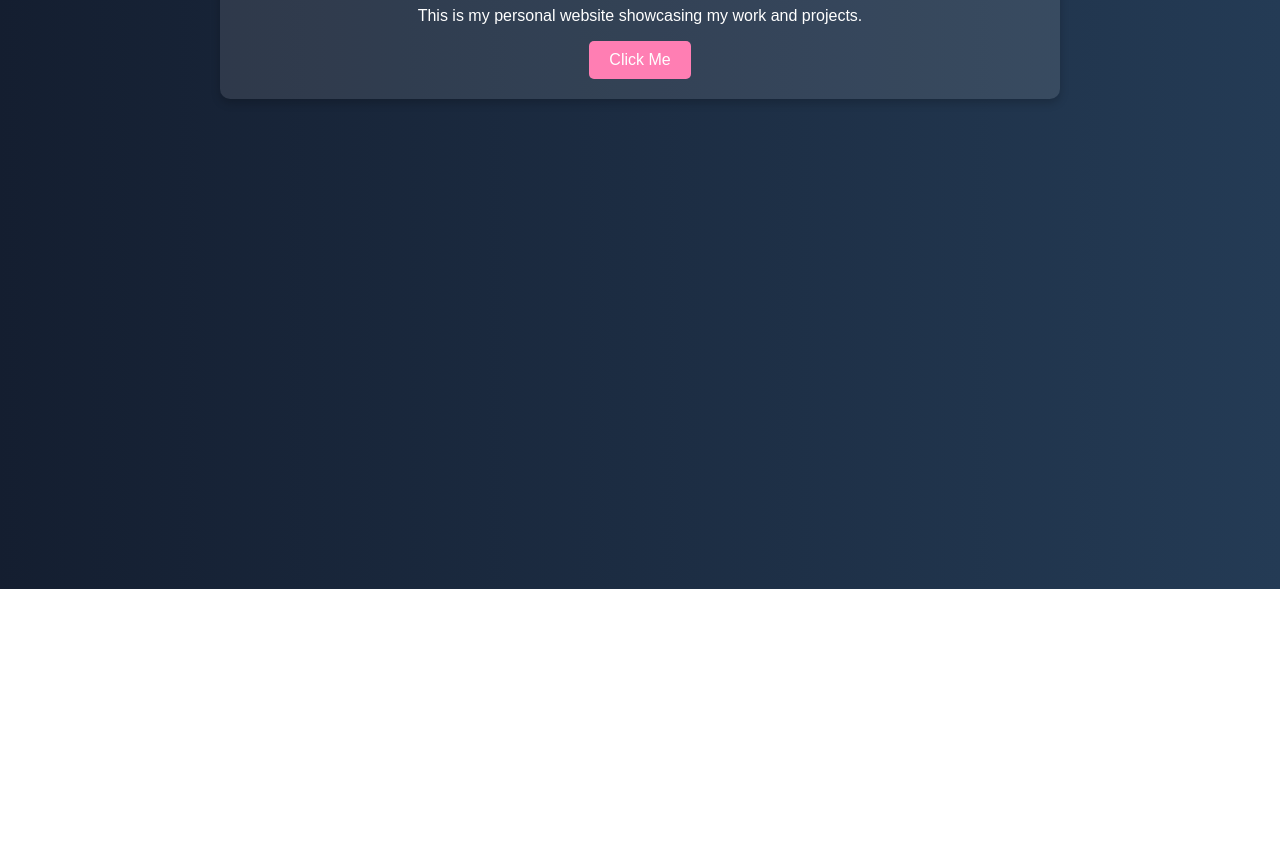
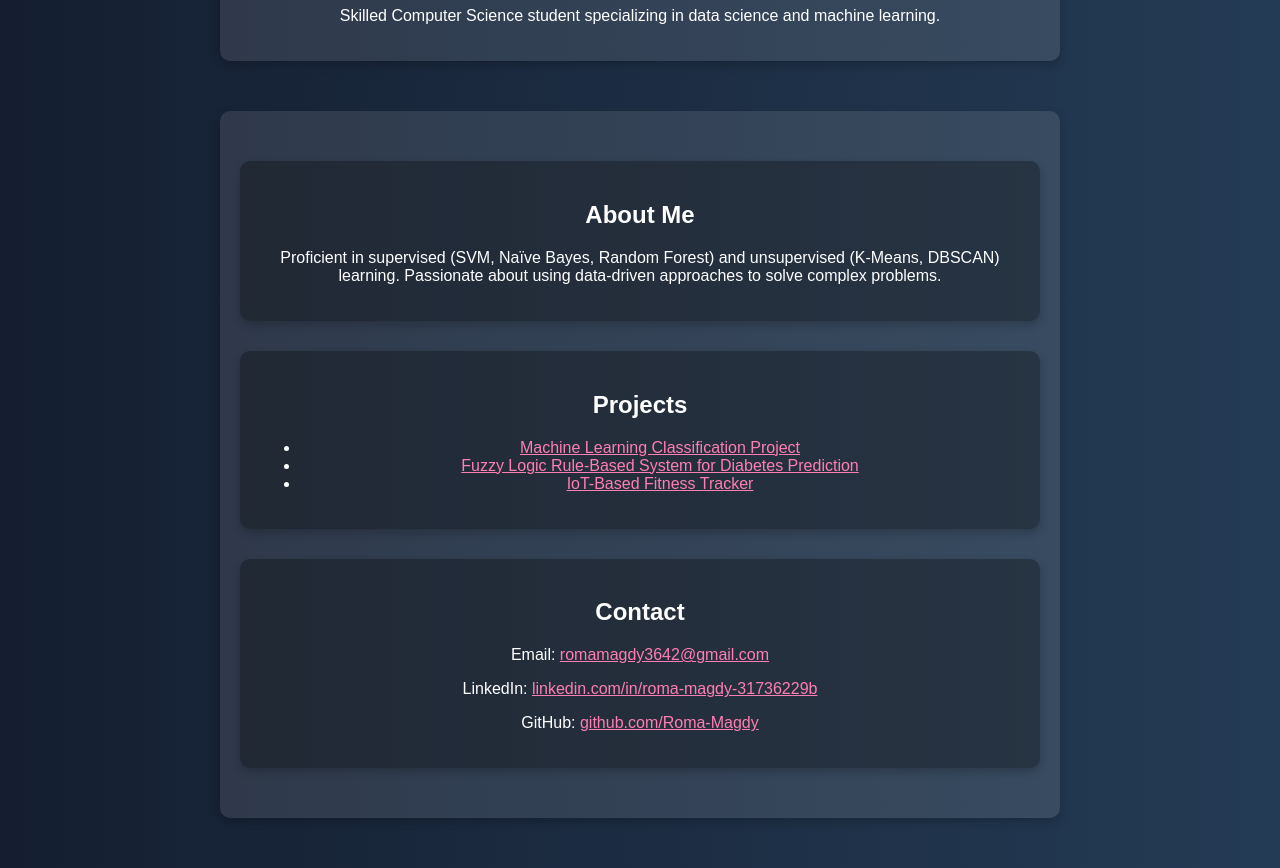
Before and after one commit to Roma-Magdy/portfolio-website, a plain HTML site: page index.html in a window 1280 px wide. Shown: the part 211-1079 px from the top of the page. Before the commit the page ends 800 px from the top, so only its background shows below. Drawn offline with Linux system fonts and the light colour scheme.

Commit message:
added information

```diff
--- a/index.html
+++ b/index.html
@@ -3,7 +3,7 @@
 <head>
     <meta charset="UTF-8">
     <meta name="viewport" content="width=device-width, initial-scale=1.0">
-    <title>My Portfolio</title>
+    <title>Roma Magdy - Portfolio</title>
     <style>
         body {
             font-family: Arial, sans-serif;
@@ -37,6 +37,14 @@
             transform: scale(1.05);
         }
 
+        .section {
+            margin: 30px 0;
+            padding: 20px;
+            background: rgba(0, 0, 0, 0.3);
+            border-radius: 10px;
+            box-shadow: 0 4px 8px rgba(0, 0, 0, 0.2);
+        }
+
         button {
             background: #ff7eb3;
             color: white;
@@ -63,11 +71,33 @@
     </style>
 </head>
 <body>
-    <header>My Portfolio</header>
+    <header>Roma Magdy - Portfolio</header>
     <div class="container">
         <h1>Welcome to My Portfolio</h1>
-        <p>This is my personal website showcasing my work and projects.</p>
-        <button onclick="alert('Thanks for visiting!')">Click Me</button>
+        <p>Skilled Computer Science student specializing in data science and machine learning.</p>
+    </div>
+
+    <div class="container">
+        <div class="section">
+            <h2>About Me</h2>
+            <p>Proficient in supervised (SVM, Naïve Bayes, Random Forest) and unsupervised (K-Means, DBSCAN) learning. Passionate about using data-driven approaches to solve complex problems.</p>
+        </div>
+
+        <div class="section">
+            <h2>Projects</h2>
+            <ul>
+                <li><a href="https://colab.research.google.com/drive/1douOr-SMnmBM8-NtF4nvH4EOZun4m-Py?usp=sharing" style="color: #ff7eb3;">Machine Learning Classification Project</a></li>
+                <li><a href="https://github.com/Roma-Magdy/Fuzzy" style="color: #ff7eb3;">Fuzzy Logic Rule-Based System for Diabetes Prediction</a></li>
+                <li><a href="https://github.com/MarinaaMaged/IoT-Project" style="color: #ff7eb3;">IoT-Based Fitness Tracker</a></li>
+            </ul>
+        </div>
+
+        <div class="section">
+            <h2>Contact</h2>
+            <p>Email: <a href="mailto:romamagdy3642@gmail.com" style="color: #ff7eb3;">romamagdy3642@gmail.com</a></p>
+            <p>LinkedIn: <a href="https://www.linkedin.com/in/roma-magdy-31736229b" style="color: #ff7eb3;">linkedin.com/in/roma-magdy-31736229b</a></p>
+            <p>GitHub: <a href="https://github.com/Roma-Magdy" style="color: #ff7eb3;">github.com/Roma-Magdy</a></p>
+        </div>
     </div>
 </body>
 </html>
```
